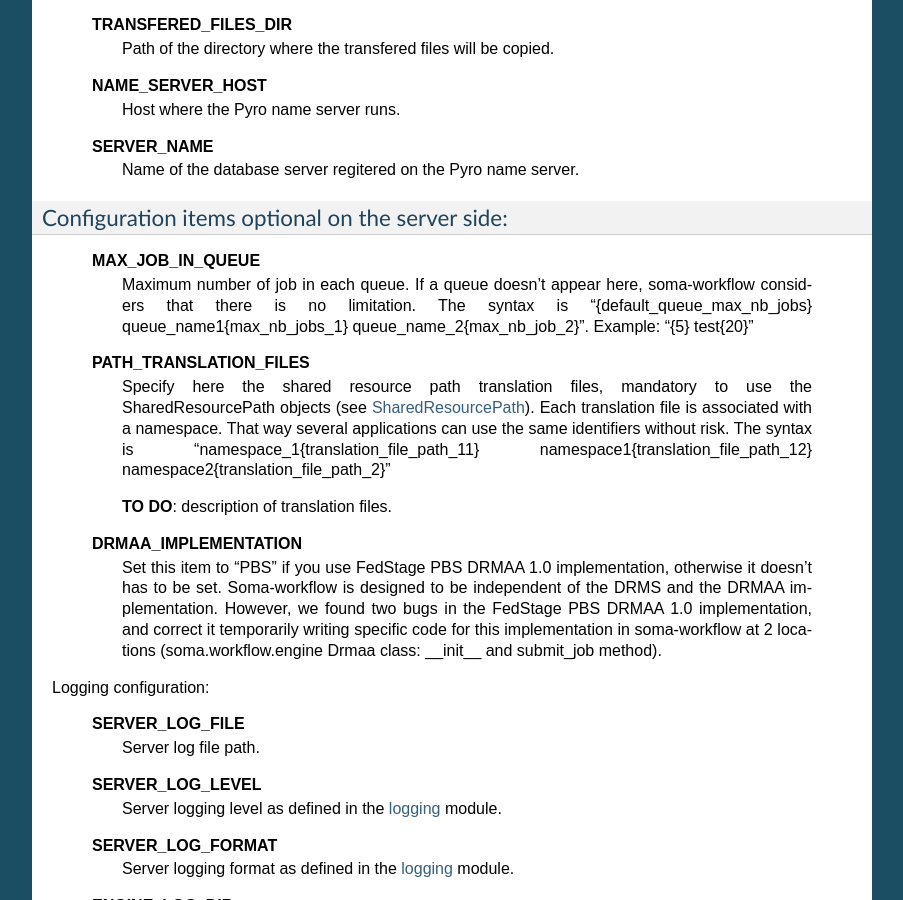
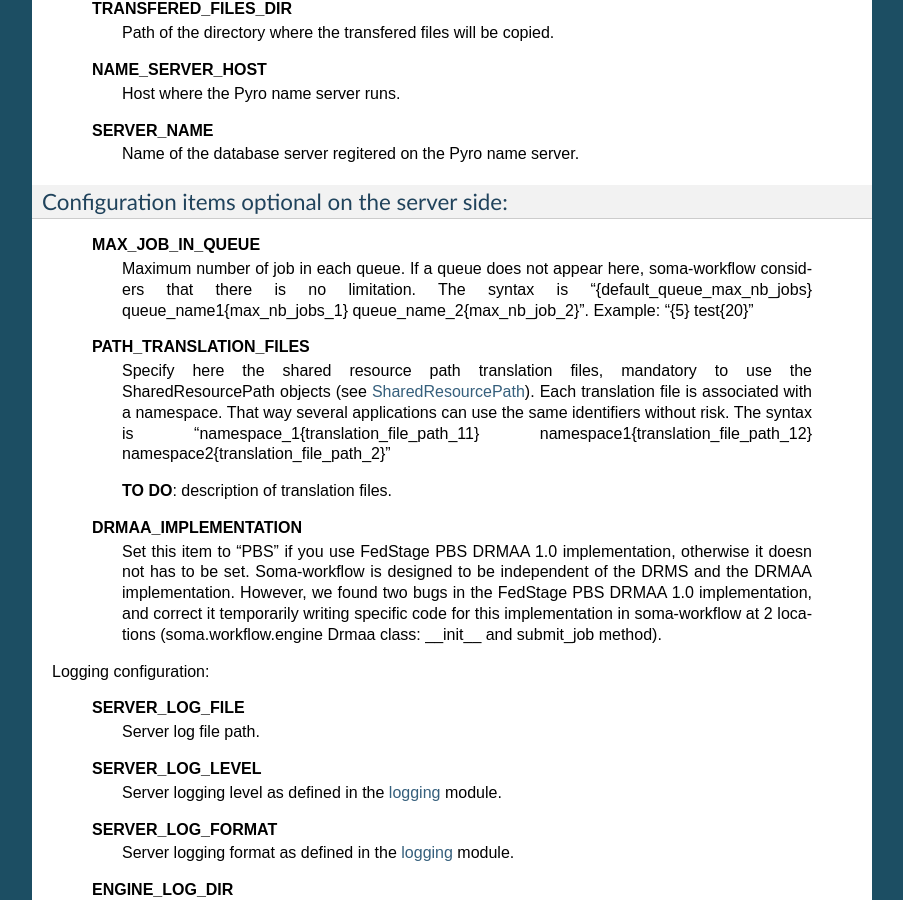
Before and after one commit to populse/soma-workflow, a Sphinx documentation site: the page built from doc/source/server_install_config.txt, in a window 1280 px wide and 900 px high, scrolled down 2157 px. Shown: the whole window, without its empty margins (198-1101 px from the left). Built offline with Sphinx 7.4.7, drawn with Linux system fonts in a browser that asks for light colours; some of the changed text lies outside the part shown.

Commit message:
doc: wip

```diff
--- a/doc/source/client_install_config.txt
+++ b/doc/source/client_install_config.txt
@@ -49,7 +49,7 @@ Only three items are required:
 The two first items are mandatory and the last one is
 optional. The values of these configuration items are set up at each
 soma-workflow server installation (see :ref:`server_configuration`). Ask these item
-values to the soma-workflow administrator if you didn't install the server yourself.
+values to the soma-workflow administrator if you did not install the server yourself.
 
 Configuration file example: ::
 
--- a/doc/source/examples.txt
+++ b/doc/source/examples.txt
@@ -42,7 +42,7 @@ the GUI (soma_workflow_gui command):
 .. image:: images/simple_example_gui.png
   :scale: 60
 
-You can close and open the GUI at any time. It won't interrupt the workflow
+You can close and open the GUI at any time. It will not interrupt the workflow
 execution.
 
 
--- a/doc/source/index.txt
+++ b/doc/source/index.txt
@@ -25,7 +25,7 @@ as Grid Engine, Condor, Torque/PBS, LSF..) installed on the computing resources
 to execute the jobs.
 
 Soma-workflow is an open source Python application.
-The sources can be found `here <https://brainvisa:Soma2009@bioproj.extra.cea.fr/redmine/projects/brainvisa-soma/repository/show/soma-workflow/trunk>`_ and be downloaded `here. <ttps://brainvisa:Soma2009@bioproj.extra.cea.fr/neurosvn/brainvisa/soma/soma-workflow/trunk>`_
+The sources can be found `here <https://brainvisa:Soma2009@bioproj.extra.cea.fr/redmine/projects/brainvisa-soma/repository/show/soma-workflow/trunk>`_ and be downloaded `here. <https://brainvisa:Soma2009@bioproj.extra.cea.fr/neurosvn/brainvisa/soma/soma-workflow/trunk>`_
 
 
 .. warning::
@@ -56,12 +56,12 @@ Main Features
 
   **Disconnections:**
     The client/server architecture allows the user to close the client
-    application at any time. The workflows and jobs execution aren't stopped.
+    application at any time. The workflows and jobs execution are not stopped.
     The user can open a client at any time to check the status of his
     work.
 
   **File transfers:**
-    If the user's machine and the computing resource don't have a shared file
+    If the user's machine and the computing resource do not have a shared file
     system, soma-workflow can manage file transfers between the client and the
     computing resource. *This feature is available but needs to be optimized to
     speed up the transfers.*
--- a/doc/source/server_install_config.txt
+++ b/doc/source/server_install_config.txt
@@ -56,15 +56,14 @@ Server installation
 
 2. Choose a resource identifier for the computing resource, ex: "Titan"
 
-3. Create a configuration file (see :ref:`server_configuration`) at the location $HOME/.soma-workflow.cfg. You can also choose your own path for the configuration file and set the "SOMA_WORKFLOW_CONFIG" environment variable with this path or
-put it in the /etc/ directory.
+3. Create a configuration file (see :ref:`server_configuration`) at the location $HOME/.soma-workflow.cfg. You can also choose your own path for the configuration file and set the "SOMA_WORKFLOW_CONFIG" environment variable with this path or put it in the /etc/ directory.
 
 2. Start a Pyro name server with the command pyro-ns -m
 
 4. Run the command python -m soma.workflow.start_database_server "Titan". The command will:
 
   * start the database server
-  * create the SQLite database if the database file doesn't exist
+  * create the SQLite database if the database file does not exist
   * register the database server to the Pyro name server
 
 
@@ -127,7 +126,7 @@ Configuration items optional on the server side:
 ------------------------------------------------
 
   **MAX_JOB_IN_QUEUE**
-    Maximum number of job in each queue. If a queue doesn't appear here,
+    Maximum number of job in each queue. If a queue does not appear here,
     soma-workflow considers that there is no limitation.
     The syntax is "{default_queue_max_nb_jobs} queue_name1{max_nb_jobs_1} queue_name_2{max_nb_job_2}". Example: "{5} test{20}"
 
@@ -143,7 +142,7 @@ Configuration items optional on the server side:
 
   **DRMAA_IMPLEMENTATION**
     Set this item to "PBS" if you use FedStage PBS DRMAA 1.0 implementation,
-    otherwise it doesn't has to be set.
+    otherwise it doesn not has to be set.
     Soma-workflow is designed to be independent of the DRMS and the DRMAA
     implementation. However, we found two bugs in the FedStage PBS DRMAA 1.0
     implementation, and correct it temporarily writing specific code for this
```
Also changed, not shown: other parts of doc/source/client_install_config.txt (+2 -2 lines), other parts of doc/source/server_install_config.txt (+1 -1 lines), doc/source/concepts.txt (+21 -20 lines), 2 other files.
